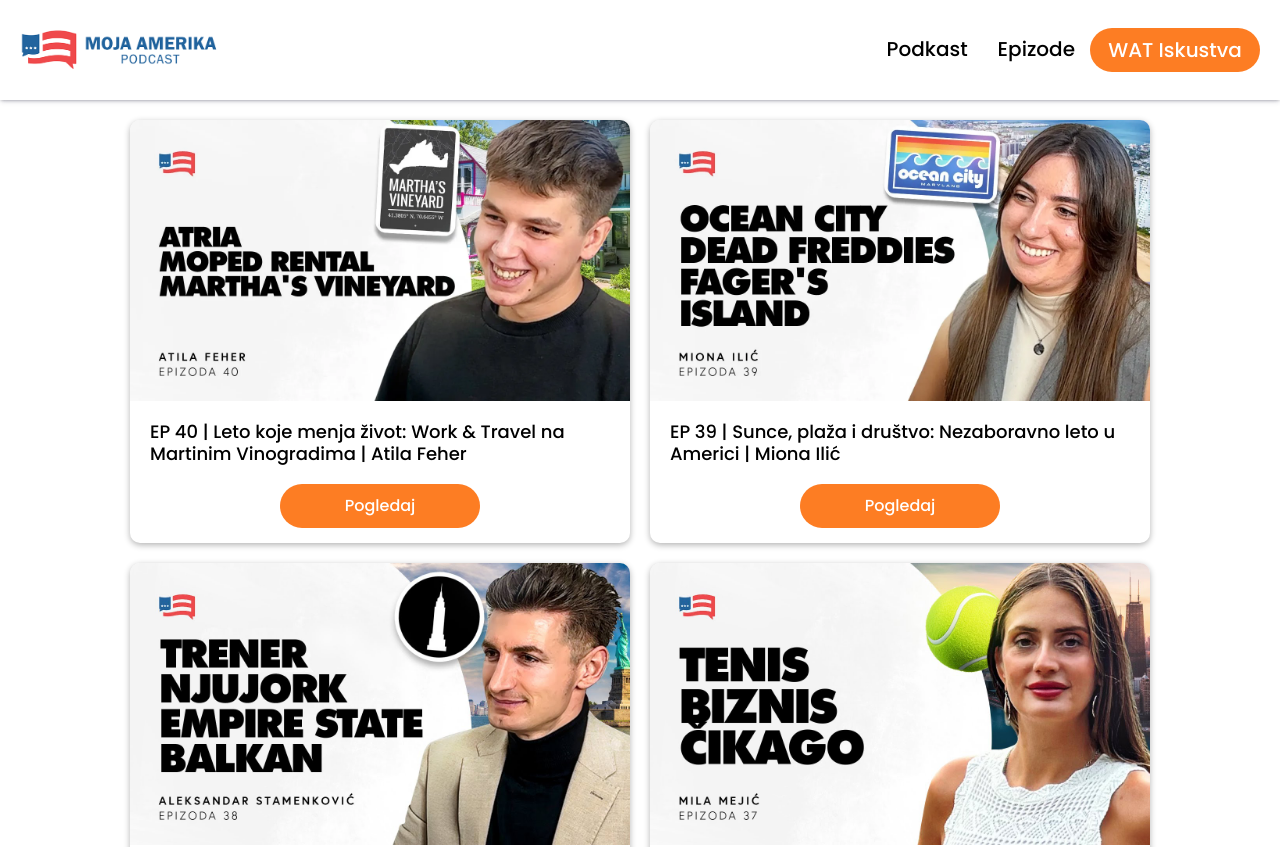
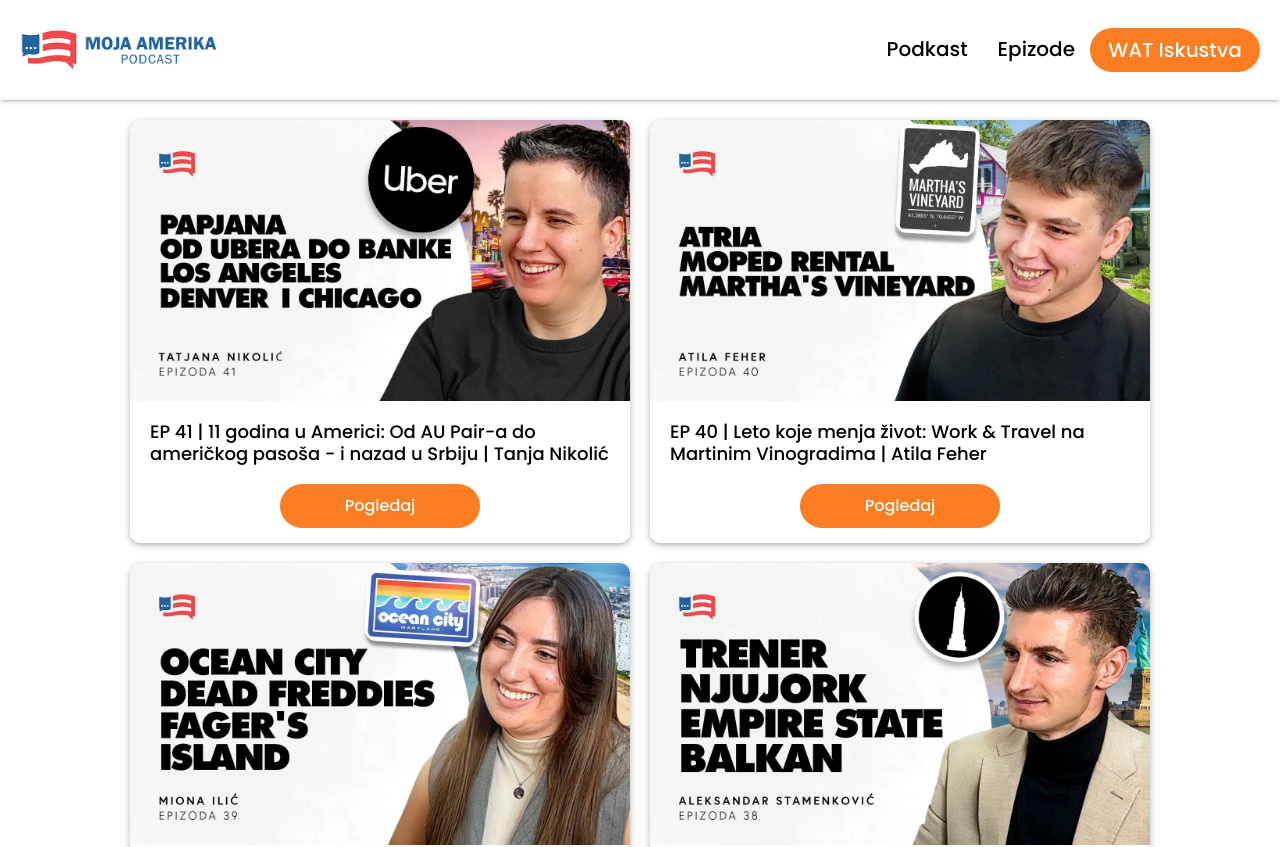
Before and after one commit to Panke44/mojaamerika, a React (Create React App) app: page /epizode in a window 1280 px wide. Shown: the top 847 px of the page. Built offline with nearby package versions, Linux system fonts and the light colour scheme.

Commit message:
Added Tatjana Nikolic

```diff
--- a/src/Pages/Episodes.jsx
+++ b/src/Pages/Episodes.jsx
@@ -58,6 +58,7 @@
 import AleksandarStamenkovic from '../Images/episodes/aleksandar_stamenkovic.jpg'
 import MionaIlic from '../Images/episodes/miona_ilic.webp'
 import AtilaFeher from '../Images/episodes/atila_feher.webp'
+import TatjanaNikolic from '../Images/episodes/tatjana_nikolic.webp'
 
 // ANIMATION ON SCROLL
 import AOS from 'aos'
@@ -77,6 +78,9 @@
       <div class="wrapper-episodes">
         {/* <Episode img={} header=""
           link="" /> */}
+
+        <Episode img={TatjanaNikolic} header="EP 41 | 11 godina u Americi: Od AU Pair-a do američkog pasoša - i nazad u Srbiju | Tanja Nikolić"
+          link="https://www.youtube.com/watch?v=uudr_vfD6H8" />
 
         <Episode img={AtilaFeher} header="EP 40 | Leto koje menja život: Work & Travel na Martinim Vinogradima | Atila Feher"
           link="https://www.youtube.com/watch?v=NtmyVEcCKlo" />
```
Also changed, not shown: src/Images/episodes/tatjana_nikolic.webp (added). Lines whose indentation alone changed are shown as unchanged.
